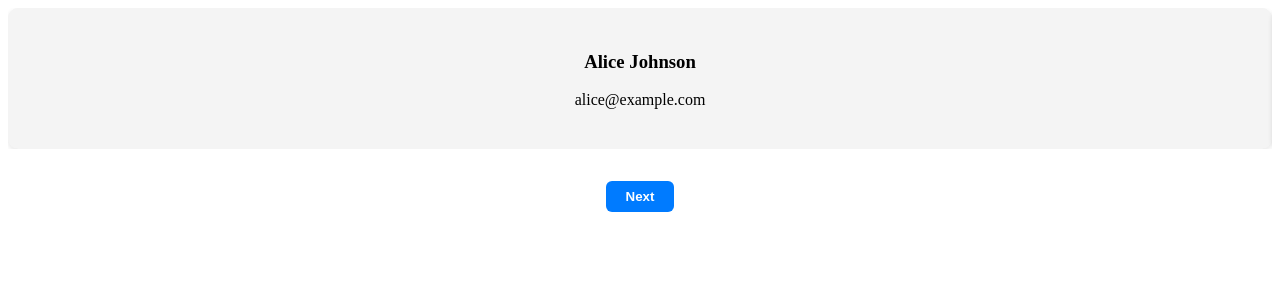
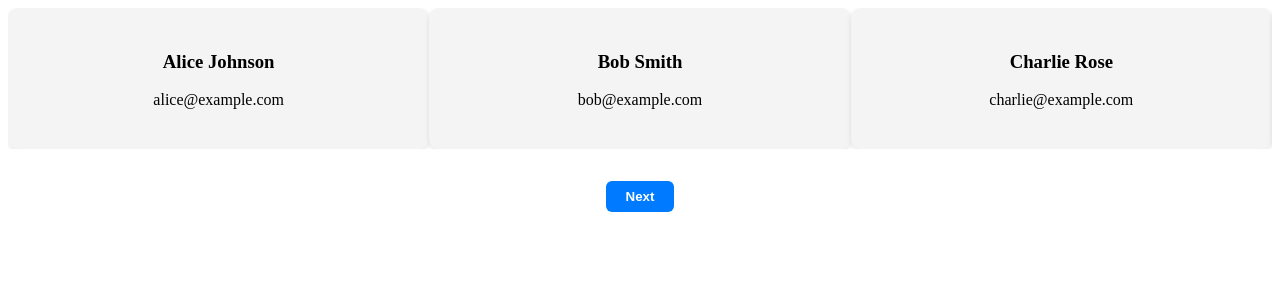
Before and after one commit to moundahiwale/angular-slider, an Angular app: page / in a window 1280 px wide. Shown: the top 300 px of the page. Built offline with nearby package versions, Linux system fonts and the light colour scheme.

Commit message:
Display 3 users at a time

```diff
--- a/src/app/components/user-slider/user-slider.component.html
+++ b/src/app/components/user-slider/user-slider.component.html
@@ -3,13 +3,13 @@
     <div
       class="slider"
       *ngIf="ready"
-      [style.width.px]="containerWidth * users.length"
-      [style.transform]="'translateX(-' + currentIndex * containerWidth + 'px)'"
+      [style.width.px]="(containerWidth / usersPerView) * users.length"
+      [style.transform]="'translateX(-' + (currentIndex * (containerWidth / usersPerView)) + 'px)'"
     >
       <div
         class="user-card"
         *ngFor="let user of users"
-        [style.width.px]="containerWidth"
+        [style.width.px]="containerWidth / usersPerView"
       >
         <h3>{{ user.name }}</h3>
         <p>{{ user.email }}</p>
@@ -29,7 +29,7 @@
     <button
       class="nav-btn"
       (click)="nextUser()"
-      [disabled]="currentIndex >= users.length - 1"
+      [disabled]="currentIndex >= users.length - usersPerView"
     >
       Next
     </button>
--- a/src/app/components/user-slider/user-slider.component.ts
+++ b/src/app/components/user-slider/user-slider.component.ts
@@ -18,7 +18,10 @@ export class UserSliderComponent implements AfterViewInit, OnDestroy {
   users = [
     { name: 'Alice Johnson', email: 'alice@example.com' },
     { name: 'Bob Smith', email: 'bob@example.com' },
-    { name: 'Charlie Rose', email: 'charlie@example.com' }
+    { name: 'Charlie Rose', email: 'charlie@example.com' },
+    { name: 'Sarah Johson', email: 'sarah@example.com' },
+    { name: 'Lee Parker', email: 'parker@example.com' },
+    { name: 'Joke', email: 'joke@example.com' }
   ];
 
   currentIndex = 0;
@@ -28,9 +31,13 @@ export class UserSliderComponent implements AfterViewInit, OnDestroy {
   @ViewChild('viewport') viewportRef!: ElementRef<HTMLDivElement>;
   private resizeObserver!: ResizeObserver;
 
+  get usersPerView(): number {
+    return Math.min(this.users.length, 3);
+  }
 
   constructor(private _cdr: ChangeDetectorRef) {
   }
+
   ngAfterViewInit(): void {
     this.resizeObserver = new ResizeObserver(() => {
       this.updateContainerWidth();
@@ -48,7 +55,7 @@ export class UserSliderComponent implements AfterViewInit, OnDestroy {
   }
 
   nextUser(): void {
-    if (this.currentIndex < this.users.length - 1) {
+    if (this.currentIndex < this.users.length - this.usersPerView) {
       this.currentIndex++;
     }
   }
```
